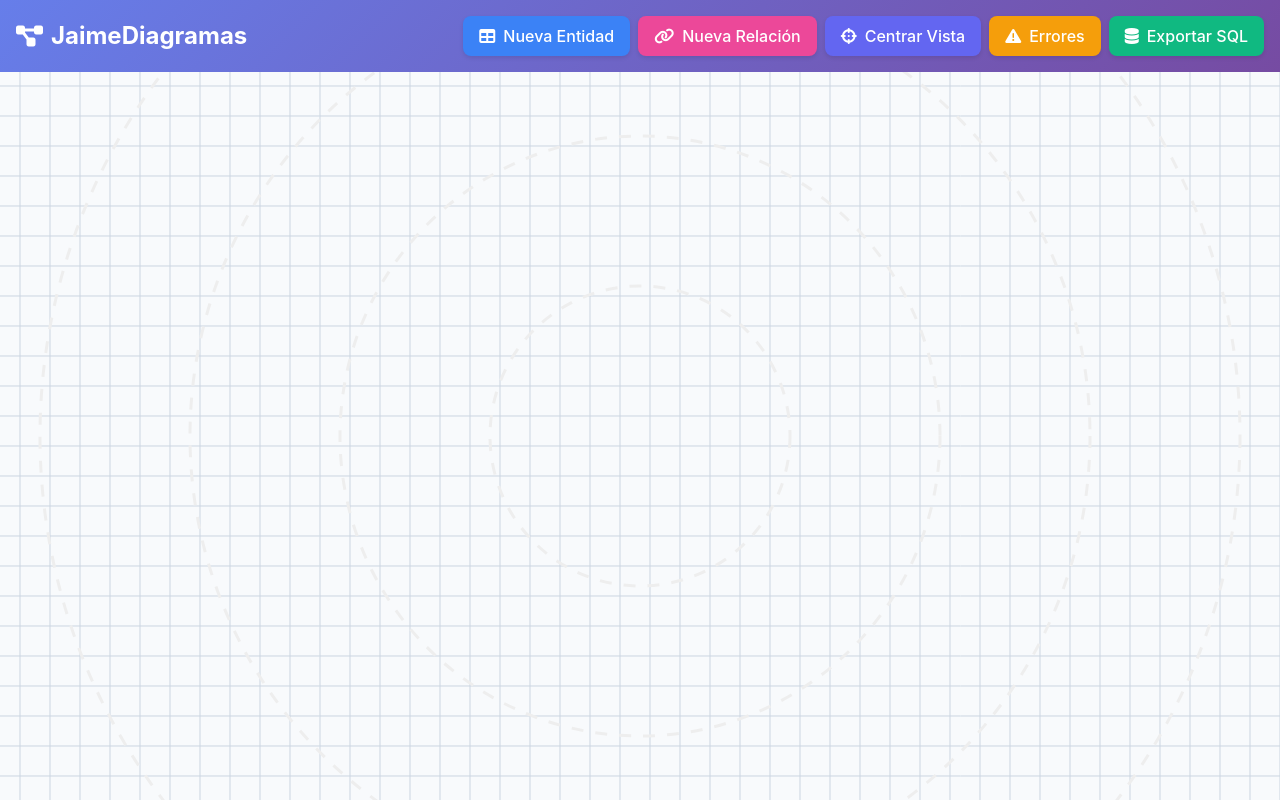
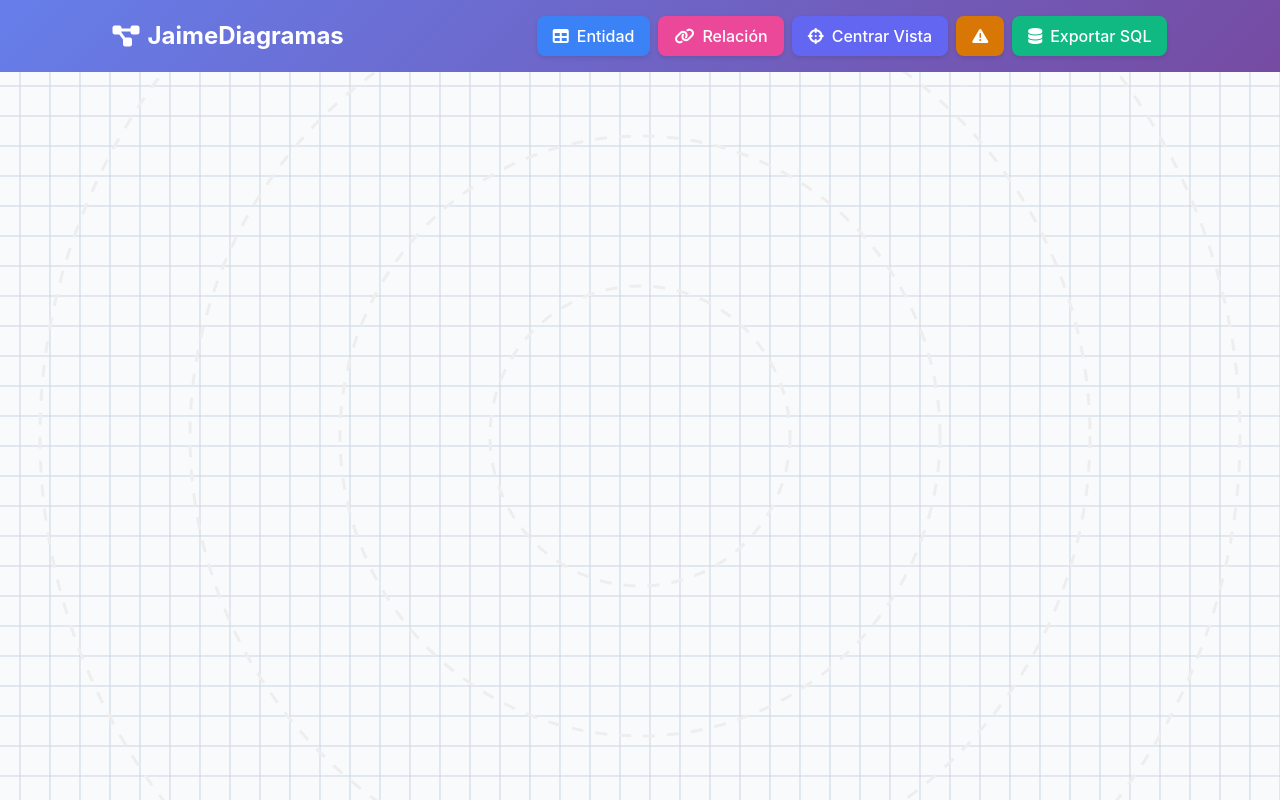
Before and after one commit to enderhacker/jaimediagramas, a plain HTML site: page index.html in a window 1280 px wide. Drawn offline with nearby package versions, Linux system fonts and the light colour scheme; some packages are replaced by stand-ins of ours; a script that the page names is missing.

Commit message:
update index.html and styles.css

```diff
--- a/index.html
+++ b/index.html
@@ -19,10 +19,10 @@
 			</div>
 
 			<div class="flex gap-2">
-				<button id="addEntityBtn" class="btn bg-blue-500 hover:bg-blue-600 text-white px-4 py-2 rounded-lg flex items-center gap-2"><i class="fas fa-table"></i> Nueva Entidad</button>
-				<button id="addRelationshipBtn" class="btn bg-pink-500 hover:bg-pink-600 text-white px-4 py-2 rounded-lg flex items-center gap-2"><i class="fas fa-link"></i> Nueva Relación</button>
+				<button id="addEntityBtn" class="btn bg-blue-500 hover:bg-blue-600 text-white px-4 py-2 rounded-lg flex items-center gap-2"><i class="fas fa-table"></i> Entidad</button>
+				<button id="addRelationshipBtn" class="btn bg-pink-500 hover:bg-pink-600 text-white px-4 py-2 rounded-lg flex items-center gap-2"><i class="fas fa-link"></i> Relación</button>
 				<button id="resetViewBtn" class="btn bg-indigo-500 hover:bg-indigo-600 text-white px-4 py-2 rounded-lg flex items-center gap-2"><i class="fas fa-crosshairs"></i> Centrar Vista</button>
-				<button id="errorsBtn" class="btn bg-yellow-500 hover:bg-yellow-600 text-white px-4 py-2 rounded-lg flex items-center gap-2"><i class="fas fa-exclamation-triangle"></i> Errores</button>
+				<button id="errorsBtn" class="btn bg-yellow-600 hover:bg-yellow-700 text-white px-4 py-2 rounded-lg flex items-center gap-2"><i class="fas fa-exclamation-triangle"></i></button>
 				<button id="exportSQLBtn" class="btn bg-green-500 hover:bg-green-600 text-white px-4 py-2 rounded-lg flex items-center gap-2"><i class="fas fa-database"></i> Exportar SQL</button>
 			</div>
 		</div>
--- a/styles.css
+++ b/styles.css
@@ -7,6 +7,7 @@ body {
 .toolbar {
 	background: linear-gradient(135deg, #667eea 0%, #764ba2 100%);
 	z-index: 1000;
+	justify-content: space-around;
 }
 
 .btn {
```
